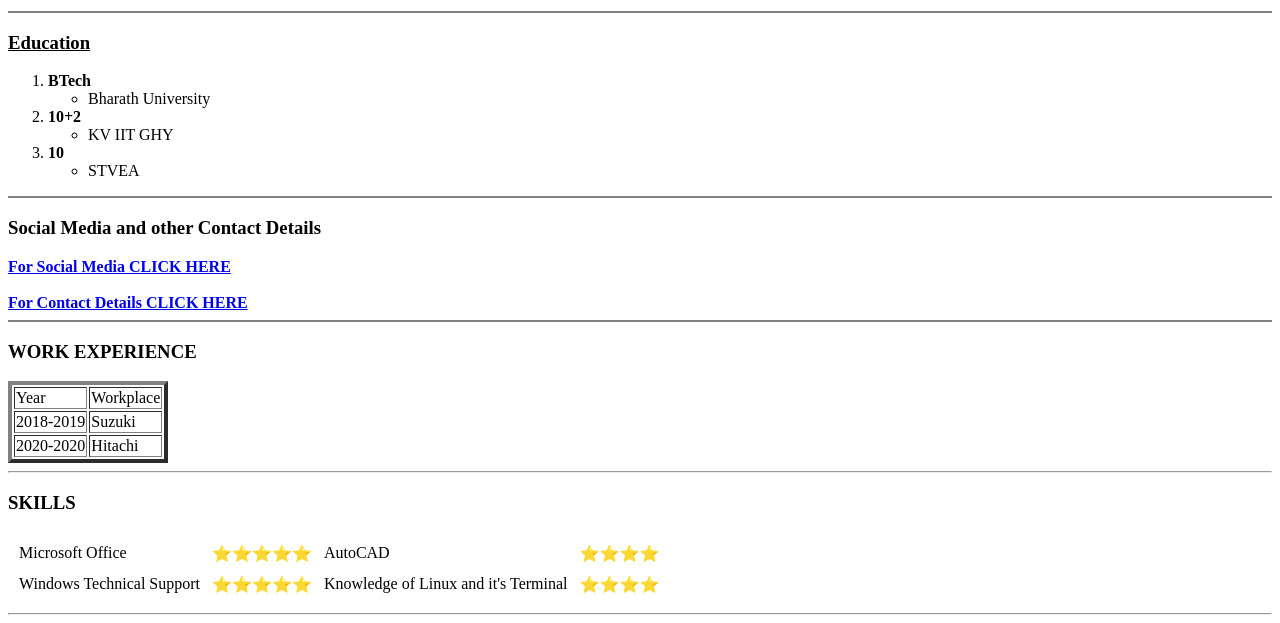
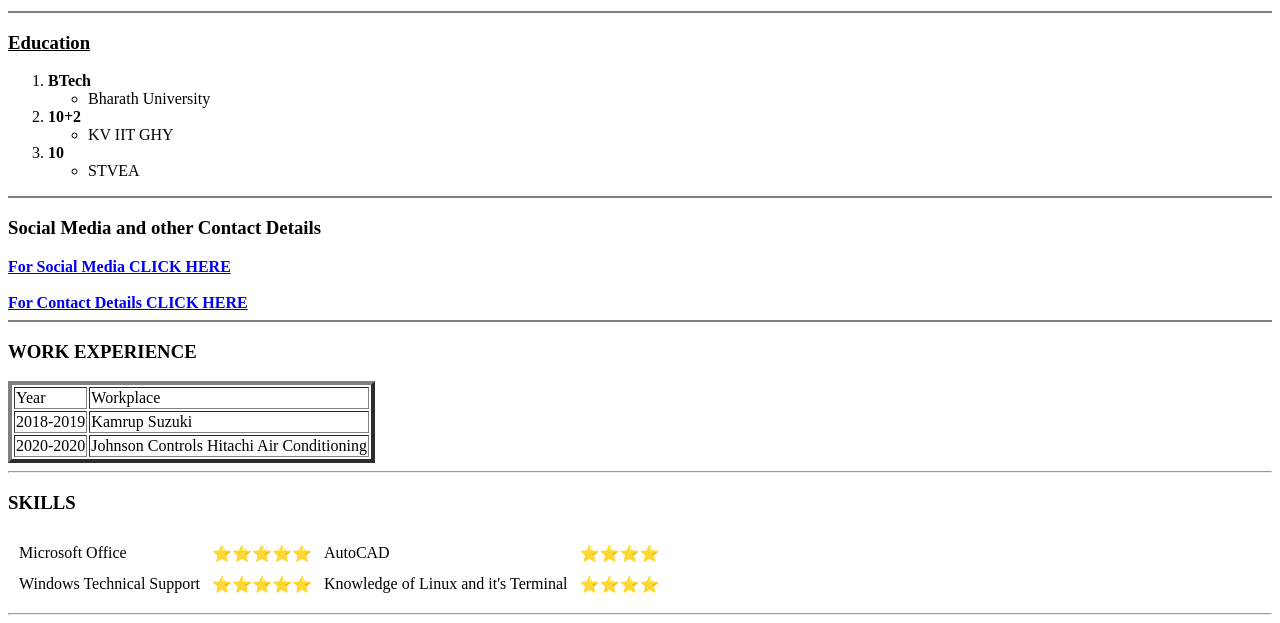
Before and after one commit to PrudenceROguish/cv, a plain HTML site: page index.html in a window 1280 px wide. Shown: the part 351-974 px from the top of the page. Drawn offline with Linux system fonts and the light colour scheme.

Commit message:
Update index.html

```diff
--- a/index.html
+++ b/index.html
@@ -51,12 +51,12 @@
     </tr>
     <tr>
       <td>2018-2019</td>
-      <td>Suzuki</td>
+      <td>Kamrup Suzuki</td>
     </tr>
 
     <tr>
       <td>2020-2020</td>
-      <td>Hitachi</td>
+      <td>Johnson Controls Hitachi Air Conditioning</td>
     </tr>
   </table>
   <hr>
```
